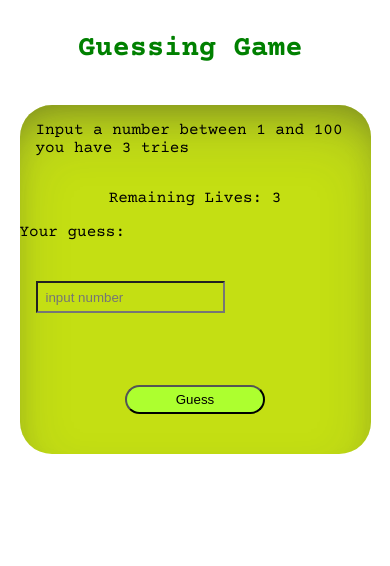
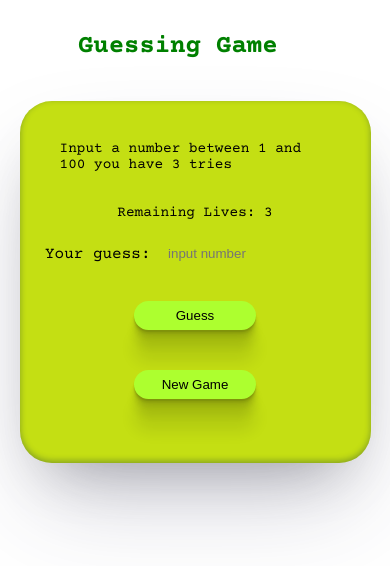
Before and after one commit to INDABOT/Guessing-game-, a plain HTML site: page index.html in a window 390 px wide. Drawn offline with nearby package versions, Linux system fonts and the light colour scheme.

Commit message:
adjustments

```diff
--- a/app.js
+++ b/app.js
@@ -4,7 +4,7 @@ function getRandomInt(min, max) {
     return Math.floor(Math.random() * (max - min + 1)) + min;
   }
 
-const randomNumber = getRandomInt(1, 100);
+let randomNumber = getRandomInt(1, 100);
 const feedback = document.getElementById('feedback');
 const lives = document.getElementById('Lives');
 let attempt = 0;
@@ -40,6 +40,15 @@ lives.innerText = 'Remaining Lives: ' + remainingLives;
 
 });
 
+document.getElementById('restart').addEventListener('click', function(){
+    randomNumber = getRandomInt(1,100);
+    attempt = 0;
+    lives.innerText ="Remaining Lives: " + maxAttempt;
+    document.getElementById('number').value = "";
+    feedback.innerText = "";
+});
+
+
 //todo:
 // number of lives remaining
 //
--- a/index.html
+++ b/index.html
@@ -13,10 +13,11 @@
         <p>Input a number between 1 and 100 you have 3 tries</p>
         <p id="Lives">Remaining Lives: 3</p>
        <label for="number">Your guess:
-        <input type="number" placeholder="input number" name="number" id="number">
+        <input placeholder="input number" name="number" id="number">
        </label>
         <p id="feedback"></p>
         <button id="button">Guess</button>
+        <button id="restart">New Game</button>
     </section>
 </body>
 </html>
--- a/styles.css
+++ b/styles.css
@@ -23,8 +23,7 @@ section {
   background-color: rgb(196, 223, 19);
   margin: 2.5rem auto;
   border-radius: 2rem;
-  box-shadow: rgba(50, 50, 93, 0.25) 0px 30px 60px -12px inset,
-    rgba(0, 0, 0, 0.3) 0px 18px 36px -18px inset;
+  box-shadow: rgba(50, 50, 93, 0.25) 0px 50px 100px -20px, rgba(0, 0, 0, 0.3) 0px 30px 60px -30px, rgba(10, 37, 64, 0.35) 0px -2px 6px 0px inset;
 }
 input {
   margin: 2.5rem;
@@ -32,6 +31,10 @@ input {
   padding-left: 0.5rem;
   margin-left: 1rem;
   background-color: rgb(196, 223, 19);
+  border: none;
+}
+input:active{
+  border: 1px solid rgb(196, 223, 19);
 }
 p {
   margin: 1rem;
@@ -42,15 +45,32 @@ button {
   border-radius: 1rem;
   margin-bottom: 2.5rem;
   background-color: greenyellow;
+  box-shadow: rgba(0, 0, 0, 0.09) 0px 2px 1px, rgba(0, 0, 0, 0.09) 0px 4px 2px, rgba(0, 0, 0, 0.09) 0px 8px 4px, rgba(0, 0, 0, 0.09) 0px 16px 8px, rgba(0, 0, 0, 0.09) 0px 32px 16px;
+  border: none;
+}
+button:hover{
+  background-color: rgb(216, 248, 169);
+}
+button:active{
+  background-color: rgb(247, 254, 235); ;
+  box-shadow: none;
+  transform: translateY(0.1rem);
 }
 
 @media screen and (max-width: 600px) {
   h1 {
-    font-size: 1.8rem;
+    font-size: 1.6rem;
     margin-left: 20%;
+  }
+  p{
+    font-size: 0.9rem;
   }
   section {
     width: 90%;
+    padding: 1.5rem;
+  }
+  input{
+    margin: 0;
   }
 
   button {
```
